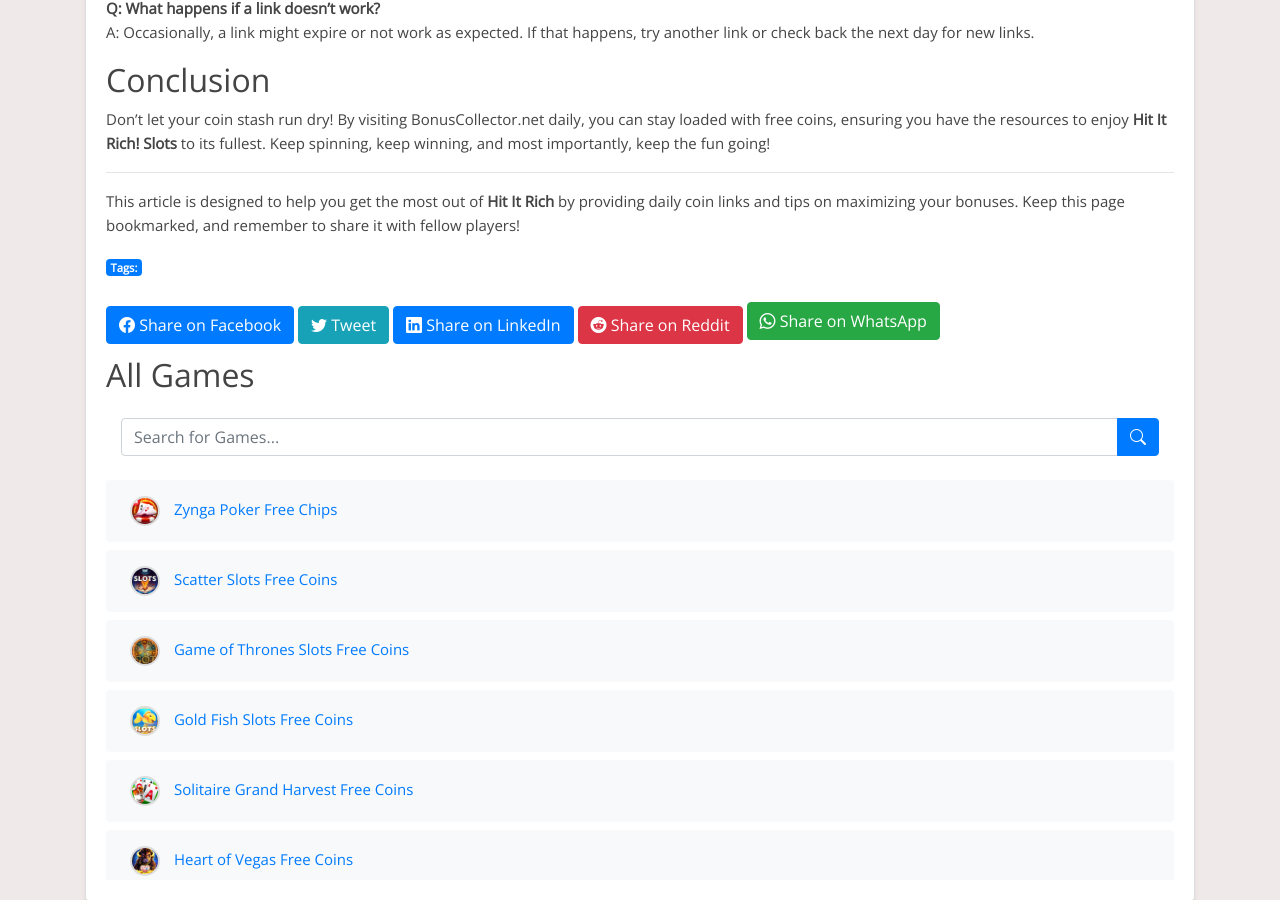
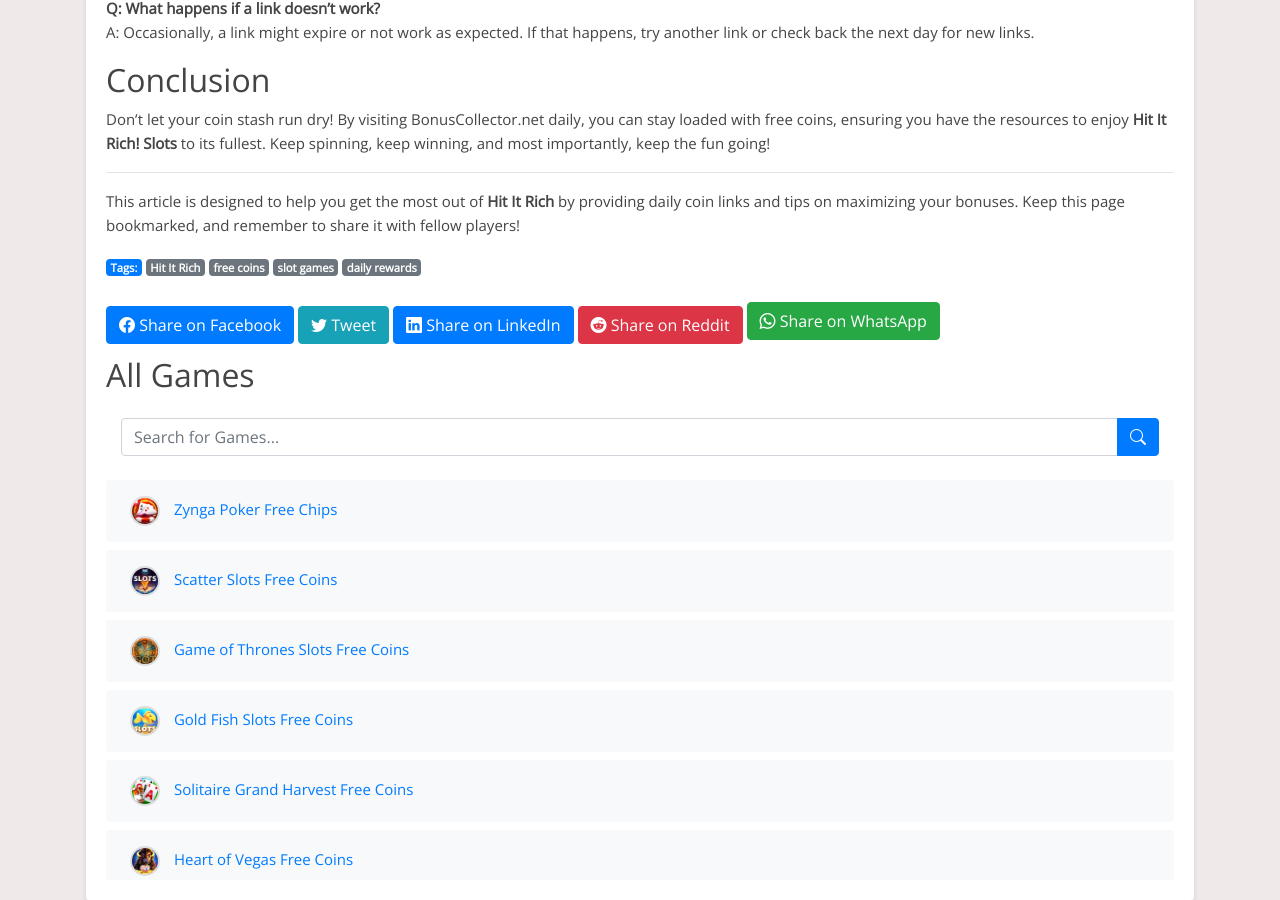
Before and after one commit to Prollad99/bs-net, a Jekyll site: the page built from _posts/2024-06-29-hit-it-rich.md, in a window 1280 px wide and 900 px high, scrolled down 8275 px. Built offline with Jekyll 4.4.1, drawn with Linux system fonts in a browser that asks for light colours; nearby versions of some CDN libraries; comment, search, counter and statistics services are not loaded.

Commit message:
Update 2024-06-29-hit-it-rich.md

```diff
--- a/_posts/2024-06-29-hit-it-rich.md
+++ b/_posts/2024-06-29-hit-it-rich.md
@@ -2,7 +2,7 @@
 layout: post
 title: "Hit It Rich Free Coins: Maximize Your Daily Bonuses"
 date: 2024-06-29
-tags:
+tags: [Hit It Rich, free coins, slot games, daily rewards]
 author: BonusCollector.net
 description: "Discover how to collect Hit It Rich Free Coins daily and enhance your gameplay with exclusive bonuses."
 lang: en
```
